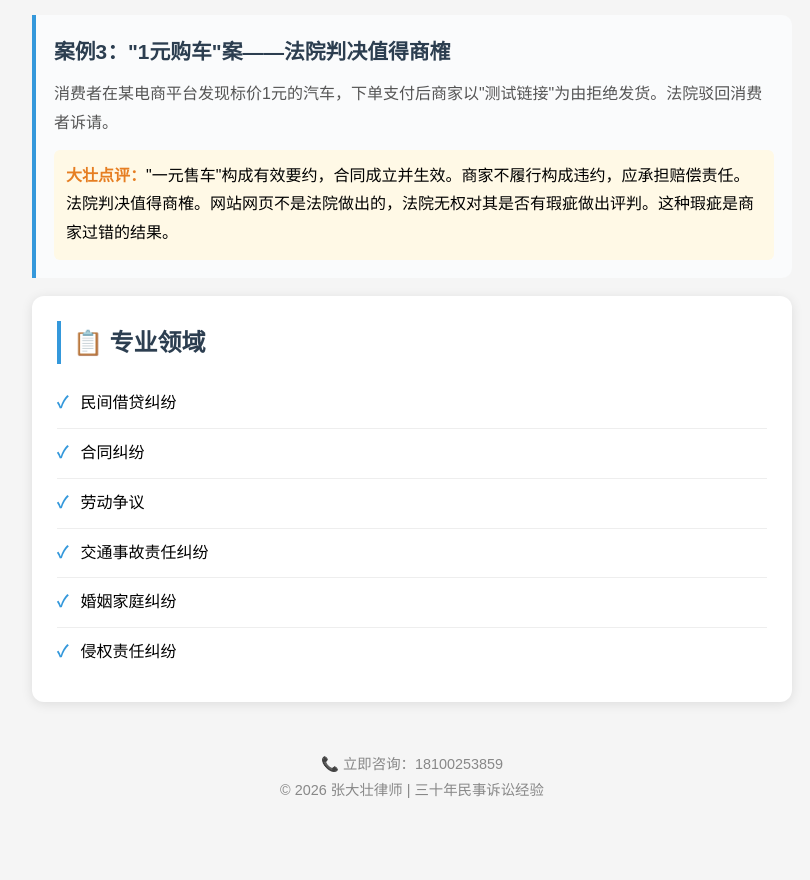
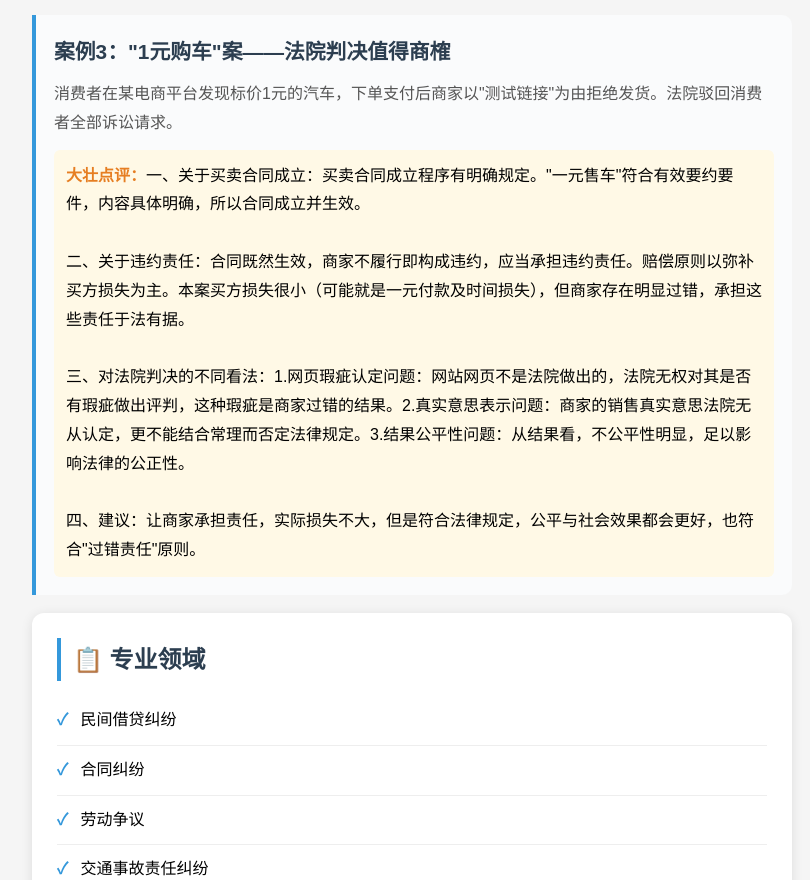
Before and after one commit to zhangjosephsir/zhangdazhuang, a plain HTML site: page index.html in a window 1280 px wide. Shown: the part 1599-2479 px from the top of the page, without its empty margins (228-1038 px from the left). Before the commit the page ends 2448 px from the top, so only its background shows below. Drawn offline with Linux system fonts and the light colour scheme.

Commit message:
更新1元购车案点评内容

```diff
--- a/index.html
+++ b/index.html
@@ -96,9 +96,9 @@
         </div>
         <div class="case">
             <div class="case-title">案例3："1元购车"案——法院判决值得商榷</div>
-            <div class="case-content">消费者在某电商平台发现标价1元的汽车，下单支付后商家以"测试链接"为由拒绝发货。法院驳回消费者诉请。</div>
+            <div class="case-content">消费者在某电商平台发现标价1元的汽车，下单支付后商家以"测试链接"为由拒绝发货。法院驳回消费者全部诉讼请求。</div>
             <div class="case-comment">
-                <strong>大壮点评：</strong>"一元售车"构成有效要约，合同成立并生效。商家不履行构成违约，应承担赔偿责任。法院判决值得商榷。网站网页不是法院做出的，法院无权对其是否有瑕疵做出评判。这种瑕疵是商家过错的结果。
+                <strong>大壮点评：</strong>一、关于买卖合同成立：买卖合同成立程序有明确规定。"一元售车"符合有效要约要件，内容具体明确，所以合同成立并生效。<br><br>二、关于违约责任：合同既然生效，商家不履行即构成违约，应当承担违约责任。赔偿原则以弥补买方损失为主。本案买方损失很小（可能就是一元付款及时间损失），但商家存在明显过错，承担这些责任于法有据。<br><br>三、对法院判决的不同看法：1.网页瑕疵认定问题：网站网页不是法院做出的，法院无权对其是否有瑕疵做出评判，这种瑕疵是商家过错的结果。2.真实意思表示问题：商家的销售真实意思法院无从认定，更不能结合常理而否定法律规定。3.结果公平性问题：从结果看，不公平性明显，足以影响法律的公正性。<br><br>四、建议：让商家承担责任，实际损失不大，但是符合法律规定，公平与社会效果都会更好，也符合"过错责任"原则。
             </div>
         </div>
 
```
